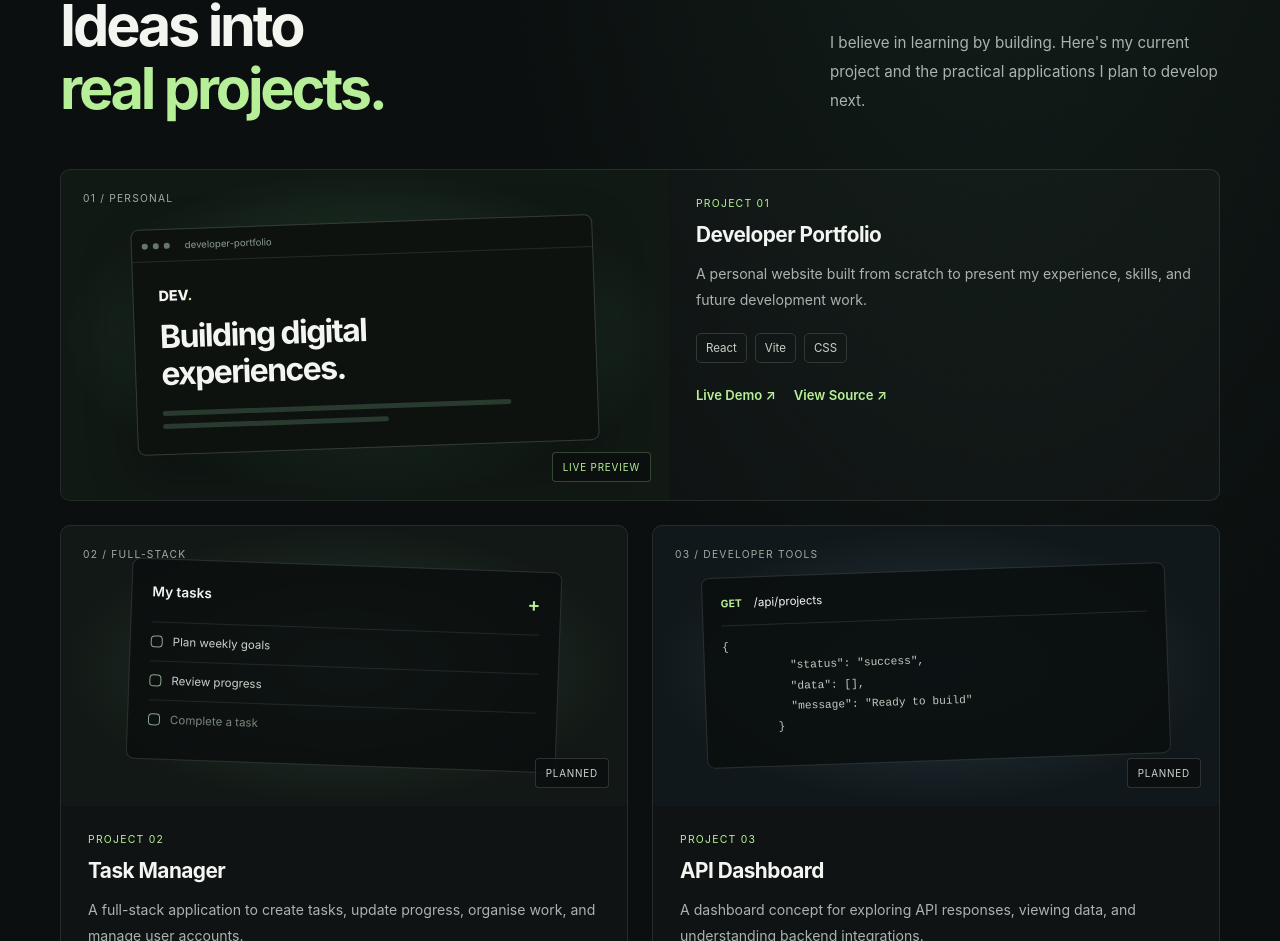
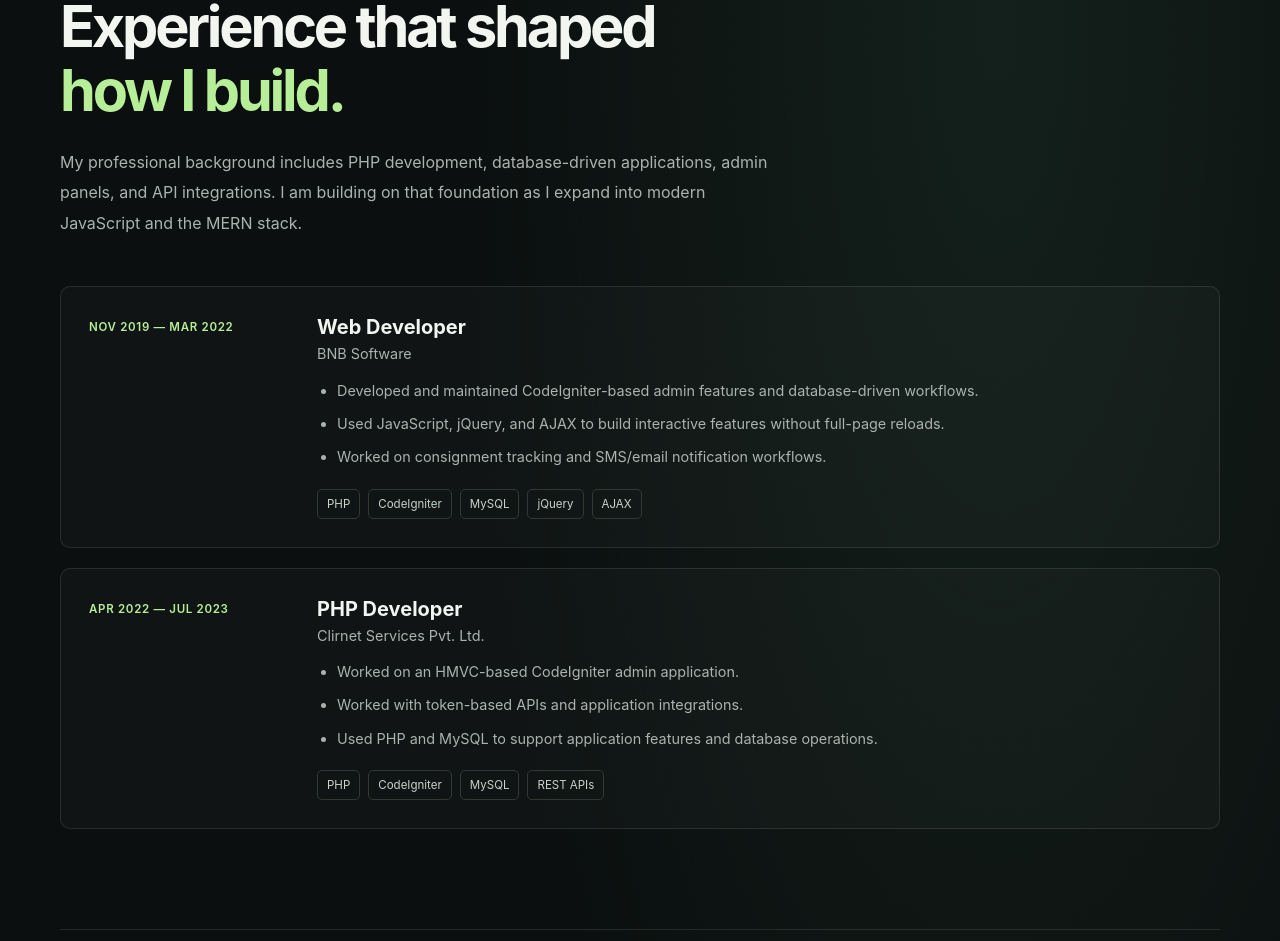
Before and after one commit to amir25121995/developer-portfolio, a React (Vite) app: page / in a window 1280 px wide. Shown: the part 1859-2800 px from the top of the page. Built offline with nearby package versions, Linux system fonts and the light colour scheme.

Commit message:
Add professional experience section

```diff
--- a/src/App.css
+++ b/src/App.css
@@ -991,3 +991,95 @@
 .project-links a:hover {
   color: #d0ffb8;
 }
+
+
+.experience-section {
+  width: min(1160px, calc(100% - 48px));
+  margin: 0 auto;
+  padding: 95px 0 100px;
+  border-top: 1px solid rgba(255, 255, 255, 0.1);
+}
+
+.experience-heading {
+  max-width: 720px;
+}
+
+.experience-heading h2 {
+  margin: 24px 0;
+  font-size: clamp(2.5rem, 4.5vw, 3.8rem);
+  line-height: 1.12;
+  letter-spacing: -0.055em;
+}
+
+.experience-heading h2 span {
+  color: #b6ef98;
+}
+
+.experience-intro {
+  color: #aab3ad;
+  font-size: 1rem;
+  line-height: 1.9;
+}
+
+.experience-list {
+  display: grid;
+  gap: 20px;
+  margin-top: 48px;
+}
+
+.experience-item {
+  display: grid;
+  grid-template-columns: 200px minmax(0, 1fr);
+  gap: 28px;
+  padding: 28px;
+  border: 1px solid rgba(255, 255, 255, 0.1);
+  border-radius: 10px;
+  background: rgba(255, 255, 255, 0.025);
+}
+
+.experience-period {
+  margin: 5px 0 0;
+  color: #b6ef98;
+  font-size: 0.72rem;
+  font-weight: 600;
+  letter-spacing: 0.06em;
+}
+
+.experience-details h3 {
+  margin: 0 0 6px;
+  font-size: 1.25rem;
+}
+
+.experience-company {
+  margin: 0;
+  color: #aab3ad;
+  font-size: 0.9rem;
+}
+
+.experience-details ul {
+  padding-left: 20px;
+  color: #aab3ad;
+  font-size: 0.9rem;
+  line-height: 1.9;
+}
+
+.experience-details li {
+  margin-bottom: 6px;
+}
+
+.experience-details .skill-tags {
+  margin-top: 18px;
+}
+
+@media (max-width: 650px) {
+  .experience-section {
+    width: calc(100% - 32px);
+    padding: 70px 0;
+  }
+
+  .experience-item {
+    grid-template-columns: 1fr;
+    gap: 18px;
+    padding: 22px;
+  }
+}
--- a/src/App.jsx
+++ b/src/App.jsx
@@ -10,6 +10,7 @@ function App() {
 
         <div className="nav-links">
           <a href="#about">About</a>
+          <a href="#experience">Experience</a>
           <a href="#projects">Projects</a>
           <a href="#contact">Contact</a>
         </div>
@@ -174,6 +175,101 @@ function App() {
         </article>
       </div>
     </section>
+
+
+    <section className="experience-section" id="experience">
+      <div className="experience-heading">
+        <p className="eyebrow">
+          <span className="status-dot" />
+          PROFESSIONAL EXPERIENCE
+        </p>
+
+        <h2>
+          Experience that shaped
+          <br />
+          <span>how I build.</span>
+        </h2>
+
+        <p className="experience-intro">
+          My professional background includes PHP development,
+          database-driven applications, admin panels, and API
+          integrations. I am building on that foundation as I
+          expand into modern JavaScript and the MERN stack.
+        </p>
+      </div>
+
+      <div className="experience-list">
+        <article className="experience-item">
+          <p className="experience-period">
+            NOV 2019 — MAR 2022
+          </p>
+
+          <div className="experience-details">
+            <h3>Web Developer</h3>
+            <p className="experience-company">BNB Software</p>
+
+            <ul>
+              <li>
+                Developed and maintained CodeIgniter-based
+                admin features and database-driven workflows.
+              </li>
+              <li>
+                Used JavaScript, jQuery, and AJAX to build
+                interactive features without full-page reloads.
+              </li>
+              <li>
+                Worked on consignment tracking and SMS/email
+                notification workflows.
+              </li>
+            </ul>
+
+            <div className="skill-tags">
+              <span>PHP</span>
+              <span>CodeIgniter</span>
+              <span>MySQL</span>
+              <span>jQuery</span>
+              <span>AJAX</span>
+            </div>
+          </div>
+        </article>
+
+        <article className="experience-item">
+          <p className="experience-period">
+            APR 2022 — JUL 2023
+          </p>
+
+          <div className="experience-details">
+            <h3>PHP Developer</h3>
+            <p className="experience-company">
+              Clirnet Services Pvt. Ltd.
+            </p>
+
+            <ul>
+              <li>
+                Worked on an HMVC-based CodeIgniter admin
+                application.
+              </li>
+              <li>
+                Worked with token-based APIs and application
+                integrations.
+              </li>
+              <li>
+                Used PHP and MySQL to support application
+                features and database operations.
+              </li>
+            </ul>
+
+            <div className="skill-tags">
+              <span>PHP</span>
+              <span>CodeIgniter</span>
+              <span>MySQL</span>
+              <span>REST APIs</span>
+            </div>
+          </div>
+        </article>
+      </div>
+    </section>
+
 
     <section className="projects-section" id="projects">
   <div className="projects-heading">
```
